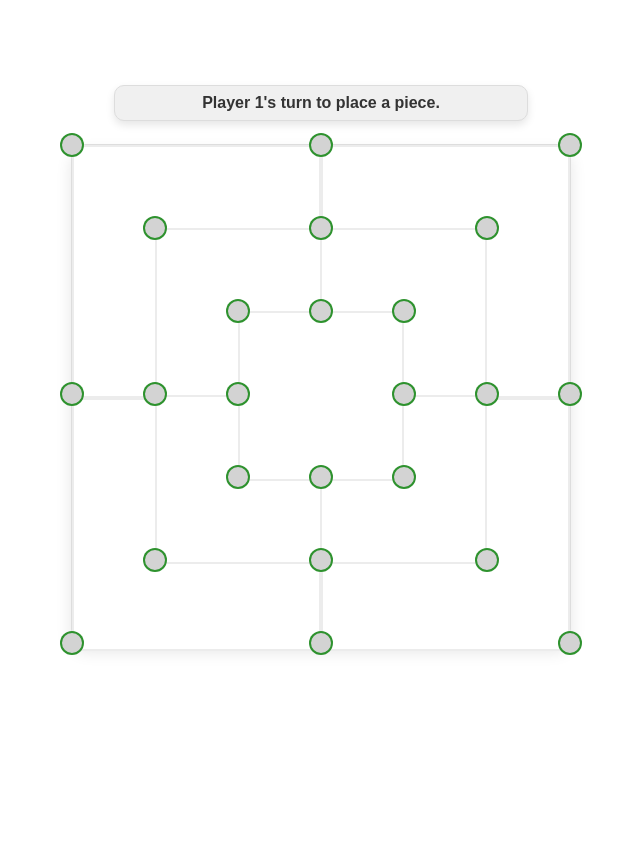
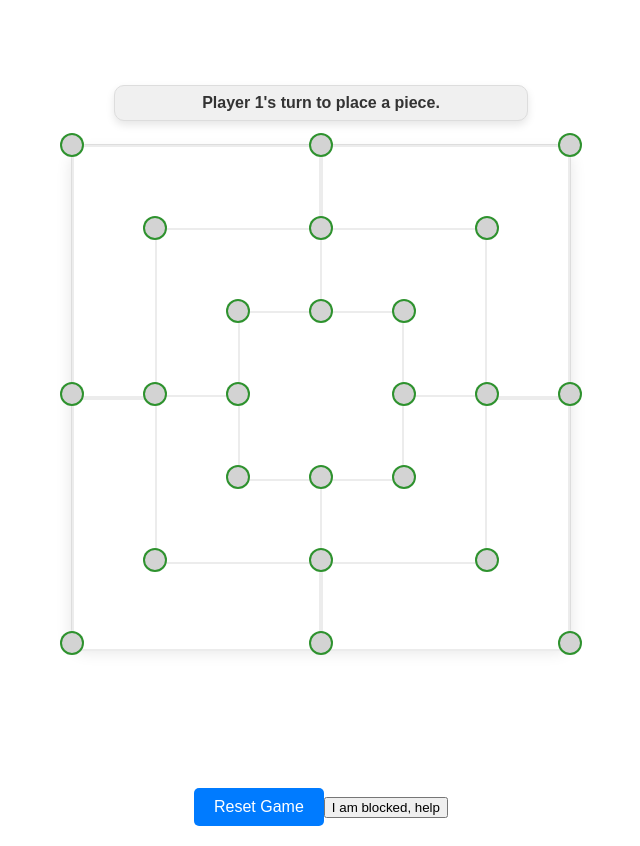
Before and after one commit to Yonis123/Shax, a React (Create React App) app: page / in a window 1280 px wide. Shown: the whole page, without its empty margins (319-959 px from the left). Before the commit the page ends 800 px from the top, so only its background shows below. Built offline with nearby package versions, Linux system fonts and the light colour scheme.

Commit message:
added reset button, fixed bugs

```diff
--- a/src/components/Shaxboard.css
+++ b/src/components/Shaxboard.css
@@ -1,7 +1,4 @@
-.highlight {
-  border-color: #a600ff; /* Golden border */
-  background-color: #d2f50f; /* Light yellow background */
-}
+
 
 
 
@@ -284,3 +281,28 @@
     font-size: 0.8em;
   }
 }
+
+.highlight {
+  border-color: green; /* Green border */
+  background-color: lightgreen; /* Light green background */
+}
+
+.selected {
+  border-color: red; /* Red border */
+  background-color: lightcoral; /* Light red background */
+}
+
+.reset-button {
+  margin-top: 20px;
+  padding: 10px 20px;
+  font-size: 16px;
+  background-color: #007bff;
+  color: white;
+  border: none;
+  border-radius: 5px;
+  cursor: pointer;
+}
+
+.reset-button:hover {
+  background-color: #0056b3;
+}
--- a/src/components/Shaxboard.js
+++ b/src/components/Shaxboard.js
@@ -115,7 +115,7 @@ class Shaxboard extends React.Component {
       right: (index % 8 !== 7) ? index + 1 : null
     };
 
-    return Object.values(directions).some(adjIndex => adjIndex !== null && board[adjIndex].controllingPlayer === 0);
+    return Object.values(directions).some(adjIndex => adjIndex !== null && board[adjIndex]?.controllingPlayer === 0);
   }
 
   // Handle player move
@@ -132,18 +132,33 @@ class Shaxboard extends React.Component {
           this.showTemporaryInfo("Invalid selection!");
         }
       } else {
-        const directions = this.getAdjacentNodes(selectedNode);
-        if (board[node].controllingPlayer === 0 && directions.includes(node)) {
+        if (board[node].controllingPlayer === currentPlayer) {
+          // Allow selecting another piece to move
+          this.setState({ selectedNode: node, info: `Player ${currentPlayer}, select an empty node to move to.` });
+        } else {
+          const adjacentNodes = this.getAdjacentNodes(selectedNode);
+          if (board[node].controllingPlayer === 0 && adjacentNodes.includes(node)) {
             board[node].controllingPlayer = currentPlayer;
             board[selectedNode].controllingPlayer = 0;
             this.setState({
               board,
               selectedNode: null,
+            }, () => {
+              if (this.millIsFormed(node)) {
+                this.setState({
+                  info: `Player ${currentPlayer} formed a mill! Remove an opponent's piece.`,
+                  removePiece: true,
+                });
+              } else {
+                this.setState({
                   currentPlayer: this.getNextPlayer(currentPlayer),
                   info: `Player ${this.getNextPlayer(currentPlayer)}'s turn to move a piece.`,
                 });
+              }
+            });
           } else {
             this.showTemporaryInfo("Invalid move!");
+          }
         }
       }
     } else if (board[node].controllingPlayer === 0) {
@@ -159,7 +174,7 @@ class Shaxboard extends React.Component {
 
   handleRemovePiece(node) {
     const board = [...this.state.board];
-    const { firstMillPlayer, firstRemovalDone, currentPlayer } = this.state;
+    const { currentPlayer, firstRemovalDone } = this.state;
     const opponentPlayer = this.getNextPlayer(currentPlayer);
     const opponentPlayerKey = currentPlayer === 1 ? 'player2Nodes' : 'player1Nodes';
 
@@ -168,10 +183,10 @@ class Shaxboard extends React.Component {
       this.setState(prevState => ({
         board,
         removePiece: false,
-        info: `Player ${firstMillPlayer}'s turn to move a piece.`,
+        info: `Player ${currentPlayer}'s turn to move a piece.`,
         [opponentPlayerKey]: prevState[opponentPlayerKey] - 1,
-        currentPlayer: firstMillPlayer,
       }), () => {
+        if (this.state.gamePhase === "II") {
           if (!firstRemovalDone) {
             // Allow the opponent to remove a piece
             this.setState({
@@ -189,6 +204,13 @@ if (!firstRemovalDone) {
               removePiece: false,
               firstRemovalDone: false, // Reset for future removals
               currentPlayer: firstMovePlayer,
+            });
+          }
+        } else if (this.state.gamePhase === "III") {
+          // Continue to the next player's turn in Phase III
+          this.setState({
+            currentPlayer: this.getNextPlayer(currentPlayer),
+            info: `Player ${this.getNextPlayer(currentPlayer)}'s turn to move a piece.`,
           });
         }
       });
@@ -259,25 +281,33 @@ this.setState({ selectedNode: node, info: `Player ${currentPlayer}, select an em
         this.showTemporaryInfo("Invalid selection!");
       }
     } else {
-const directions = {
-top: selectedNode - 8 >= 0 ? selectedNode - 8 : null,
-bottom: selectedNode + 8 < 24 ? selectedNode + 8 : null,
-left: (selectedNode % 8 !== 0) ? selectedNode - 1 : null,
-right: (selectedNode % 8 !== 7) ? selectedNode + 1 : null
-};
-const validMove = Object.values(directions).includes(node);
-
-if (board[node].controllingPlayer === 0 && validMove) {
+      if (board[node].controllingPlayer === currentPlayer) {
+        // Allow selecting another piece to move
+        this.setState({ selectedNode: node, info: `Player ${currentPlayer}, select an empty node to move to.` });
+      } else {
+        const adjacentNodes = this.getAdjacentNodes(selectedNode);
+        if (board[node].controllingPlayer === 0 && adjacentNodes.includes(node)) {
           board[node].controllingPlayer = currentPlayer;
           board[selectedNode].controllingPlayer = 0;
           this.setState({
             board,
             selectedNode: null,
+          }, () => {
+            if (this.millIsFormed(node)) {
+              this.setState({
+                info: `Player ${currentPlayer} formed a mill! Remove an opponent's piece.`,
+                removePiece: true,
+              });
+            } else {
+              this.setState({
                 currentPlayer: this.getNextPlayer(currentPlayer),
                 info: `Player ${this.getNextPlayer(currentPlayer)}'s turn to move a piece.`,
               });
+            }
+          });
         } else {
           this.showTemporaryInfo("Invalid move!");
+        }
       }
     }
   }
@@ -286,8 +316,48 @@ this.showTemporaryInfo("Invalid move!");
   showTemporaryInfo(message) {
     const previousInfo = this.state.info;
     this.setState({ info: message });
-setTimeout(() => this.setState({ info: previousInfo }), 1500);
+    setTimeout(() => this.setState({ info: previousInfo }), 1000);
   }
+
+  // Reset the game state
+  resetGame = () => {
+    this.setState({
+      board: this.initializeBoard(),
+      info: "Player 1's turn to place a piece.",
+      gamePhase: "I",
+      player1Moves: 0,
+      player2Moves: 0,
+      player1Nodes: 0,
+      player2Nodes: 0,
+      currentPlayer: 1,
+      firstMillPlayer: null,
+      showPopup: false,
+      popupMessage: '',
+      removePiece: false,
+      firstRemovalDone: false,
+      selectedNode: null,
+    });
+  };
+
+  // Handle the "I am blocked, help" button click
+  handleBlockedHelp = () => {
+    const { currentPlayer } = this.state;
+    const nextPlayer = this.getNextPlayer(currentPlayer);
+
+    // Switch to the next player
+    this.setState({
+      currentPlayer: nextPlayer,
+      info: `Player ${nextPlayer}'s turn.`,
+    }, () => {
+      // After a brief delay, switch back to the original player
+      setTimeout(() => {
+        this.setState({
+          currentPlayer,
+          info: `Player ${currentPlayer}'s turn.`,
+        });
+      }, 1000); // Adjust the delay as needed
+    });
+  };
 
   // Calculate the position of a node on the board
   getPosition(index) {
@@ -312,6 +382,7 @@ render() {
     const nodes = this.state.board.map((node, i) => {
       const additionalClass = node.controllingPlayer === 0 ? 'unclicked-node' : '';
       const highlightClass = (this.state.gamePhase === "III" && node.controllingPlayer === this.state.currentPlayer && this.hasEmptyDirectionalAdjacentNode(i)) ? 'highlight' : '';
+      const selectedClass = (this.state.selectedNode === i) ? 'selected' : '';
 
       return (
         <Node
@@ -320,7 +391,7 @@ return (
           controllingPlayer={node.controllingPlayer}
           position={node.position}
           nodeIsClicked={this.playerMove.bind(this)}
-  className={`${additionalClass} ${highlightClass}`}
+          className={`${additionalClass} ${highlightClass} ${selectedClass}`}
         />
       );
     });
@@ -342,9 +413,13 @@ return (
             onClose={this.closePopup}
           />
         )}
+        <div className="button-container">
+          <button onClick={this.resetGame} className="reset-button">Reset Game</button>
+          <button onClick={this.handleBlockedHelp} className="help-button">I am blocked, help</button>
+        </div>
       </div>
     );
   }
 }
 
-export default Shaxboard
+export default Shaxboard;
```
Lines whose indentation alone changed are shown as unchanged.
